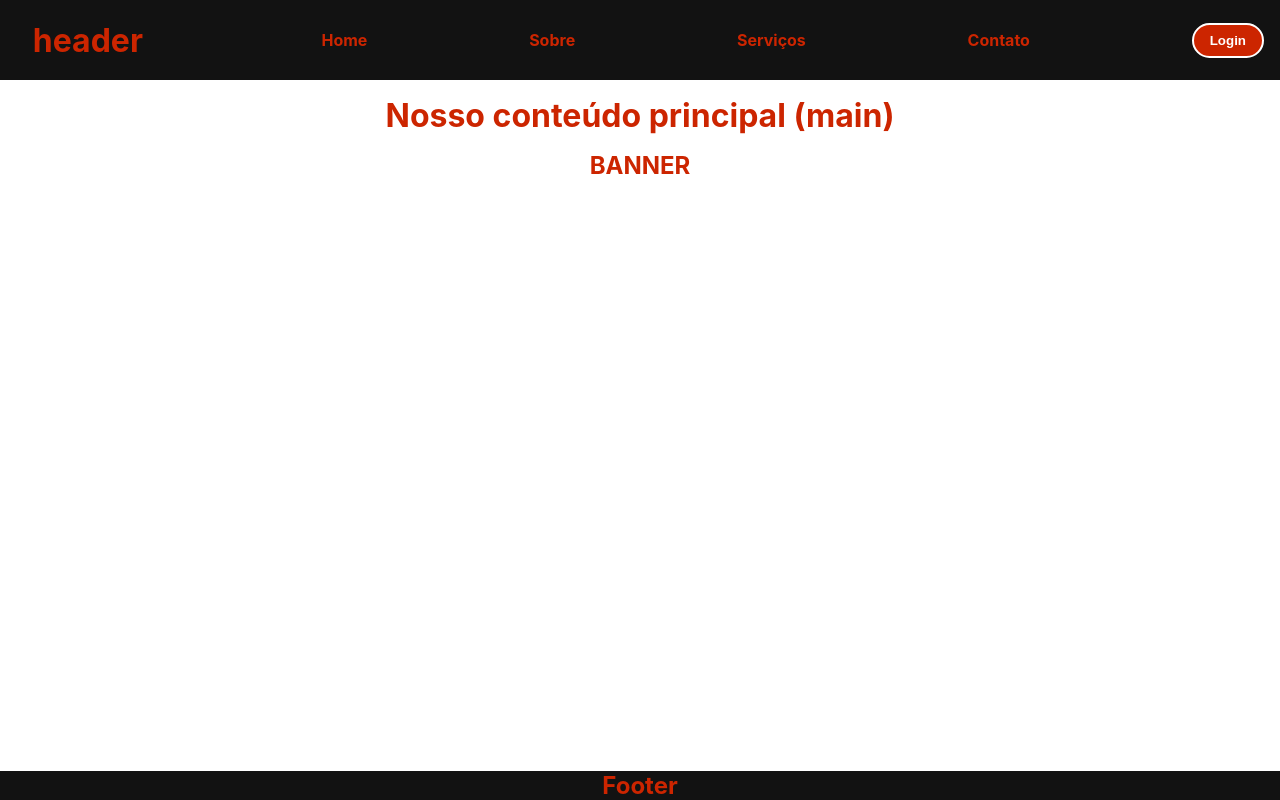
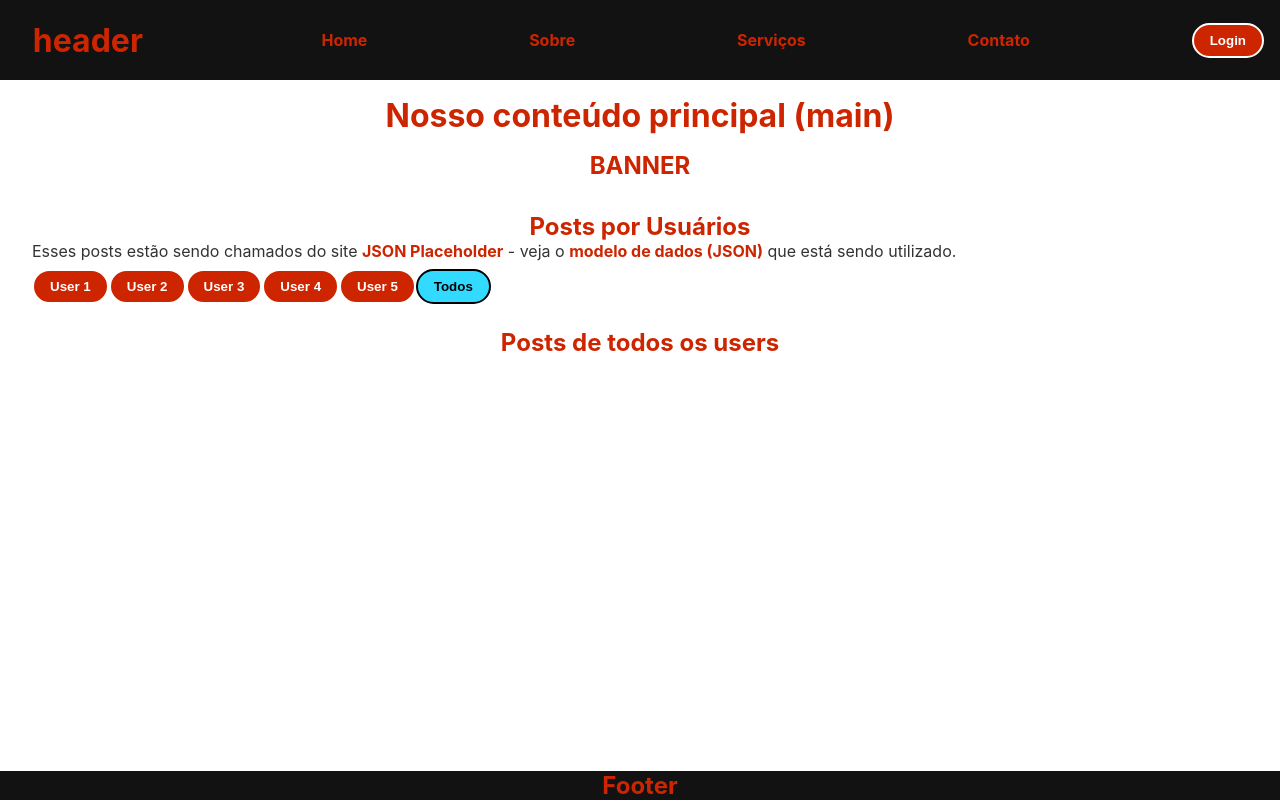
Before and after one commit to Marcelo-Diament/react-blog-example, a React (Create React App) app in the folder frontend/: page / in a window 1280 px wide. Built offline with nearby package versions, Linux system fonts and the light colour scheme.

Commit message:
feature: partial posts container [001]

```diff
--- a/frontend/src/App.js
+++ b/frontend/src/App.js
@@ -2,6 +2,7 @@ import React from 'react'
 import Header from './components/Header'
 import Main from './components/Main'
 import Banner from './components/Banner'
+import Posts from './components/Posts'
 import Footer from './components/Footer'
 import './App.css'
 
@@ -11,6 +12,7 @@ function App() {
       <Header />
       <Main>
         <Banner/>
+        <Posts/>
       </Main>
       <Footer />
     </div>
--- /dev/null
+++ b/frontend/src/components/Posts/index.js
@@ -0,0 +1,47 @@
+import React, { useState } from 'react'
+import users from './users.json'
+import './style.css'
+
+const Posts = () => {
+  const [activeUser, setActiveUser] = useState(-1)
+
+  const handleClick = (userId) => {
+    setActiveUser(userId)
+  }
+
+  return (
+    <section className="posts-container">
+      <h2 className="posts-container-title">Posts por Usuários</h2>
+      <p className="posts-container-description">Esses posts estão sendo chamados do site <a href="https://jsonplaceholder.typicode.com" target="_blank" rel="noopener noreferrer" title="Acesse o JSON Placeholder">JSON Placeholder</a> - veja o <a href="https://jsonplaceholder.typicode.com" target="_blank" rel="noopener noreferrer" title="Veja o modelo de dados">modelo de dados (JSON)</a> que está sendo utilizado.</p>
+      <nav className="posts-container-controls">
+        {users.map(user => <button
+          key={user.id}
+          className={`posts-container-controls-item ${activeUser === user.userId && 'active'}`}
+          onClick={() => handleClick(user.userId)}
+        >
+          User {user.userId}
+        </button>
+        )}
+        <button
+          className={`posts-container-controls-item ${activeUser === -1 && 'active'}`}
+          onClick={() => handleClick(-1)}
+        >
+          Todos
+        </button>
+      </nav>
+      <article className="posts-content">
+        <h2 className="posts-content-title">Posts {activeUser === -1 ? 'de todos os users' : `do user ${activeUser}`}</h2>
+      </article>
+      {/* <article className="post-item">
+        <img src={placeholderImg} alt="Imagem de Marcação" width="100%" height="auto" />
+        <h3 className="post-item-title">Nome do Post</h3>
+        <small className="post-item-details">
+          <span className="post-item-details-post-id">Id do Post</span> | <span className="post-item-details-author-id">Id do User</span>
+        </small>
+        <p className="post-item-details-content">Conteúdo</p>
+      </article> */}
+    </section>
+  )
+}
+
+export default Posts
--- /dev/null
+++ b/frontend/src/components/Posts/style.css
@@ -0,0 +1,39 @@
+.posts-content-container {
+  align-items: stretch;
+  display: flex;
+  flex-flow: row wrap;
+  justify-content: space-between;
+}
+
+.post-item {
+  border: 1px solid var(--color-cta);
+  border-radius: 8px;
+  display: flex;
+  flex: 1 1 calc(25% - 16px);
+  flex-flow: column nowrap;
+  margin: 8px;
+}
+
+.post-item:hover {
+  filter: invert(1);
+}
+
+.post-item img {
+  border-radius: 8px;
+}
+
+.post-item-title {
+  margin: 12px auto;
+}
+
+.post-item-details {
+  font-size: .75rem;
+  font-style: italic;
+}
+
+.post-item-details-content {
+  -webkit-box-orient: vertical;
+  -webkit-line-clamp: 3;
+  display: -webkit-box;
+  overflow: hidden;
+}
--- /dev/null
+++ b/frontend/src/components/Posts/users.json
@@ -0,0 +1,22 @@
+[
+  {
+    "id": 0,
+    "userId": 1
+  },
+  {
+    "id": 1,
+    "userId": 2
+  },
+  {
+    "id": 2,
+    "userId": 3
+  },
+  {
+    "id": 3,
+    "userId": 4
+  },
+  {
+    "id": 4,
+    "userId": 5
+  }
+]
```
